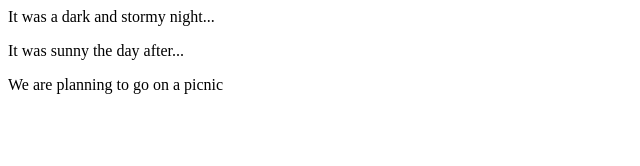
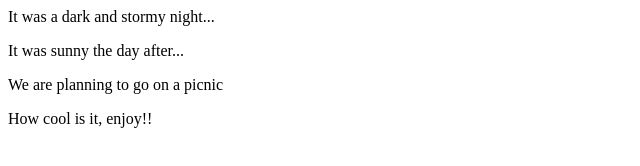
Before and after one commit to Sneha-ks/fireside-story, a plain HTML site: page index.html in a window 1280 px wide. Shown: the whole page, without its empty margins (0-640 px from the left). Drawn offline with Linux system fonts and the light colour scheme.

Commit message:
fourth added

```diff
--- a/index.html
+++ b/index.html
@@ -3,5 +3,6 @@
     <p>It was a dark and stormy night...</p>
     <p> It was sunny the day after...</p>
     <p>We are planning to go on a picnic</p>
+    <p>How cool is it,  enjoy!!</p>
   </body>
 </html>
```
